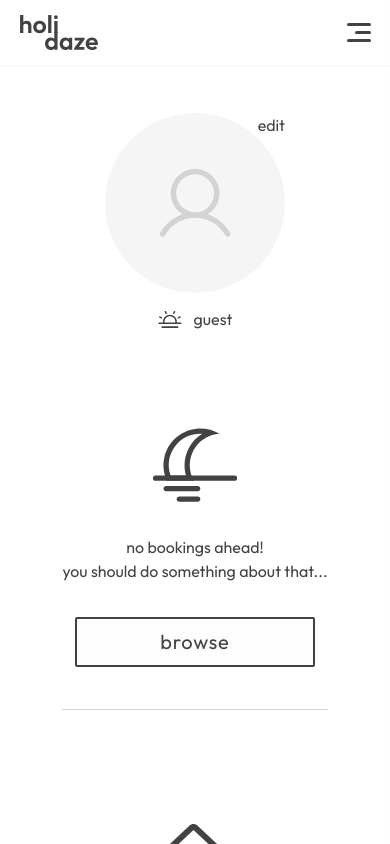
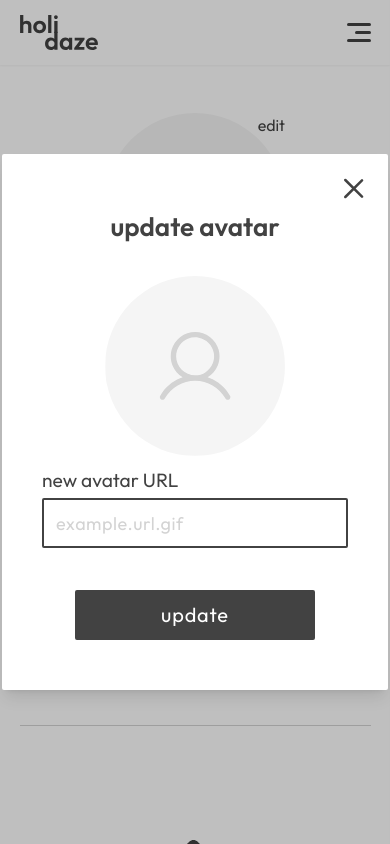
Before and after one commit to marthebull/exam-2, a React (Create React App) app: page /dashboard/1 in a window 390 px wide. Both pictures are taken after a click on the element "edit". Shown: the top 844 px of the page. Built offline with nearby package versions, Linux system fonts and the light colour scheme; no server answers.

Commit message:
making update avatar modal

```diff
--- a/src/components/dashboard/UserInfo.js
+++ b/src/components/dashboard/UserInfo.js
@@ -1,4 +1,4 @@
-import React from "react";
+import React, { useState } from "react";
 import { useGetProfileByNameQuery } from "../../state/api/api";
 import {
   ButtonOutlineDark,
@@ -7,6 +7,8 @@ import {
 } from "../../styles/GlobalStyles";
 import { Edit } from "./styles";
 import { Link } from "react-router-dom";
+import Modal from "../modal/Modal";
+import UpdateAvatar from "../forms/UpdateAvatar";
 
 const UserInfo = ({ username }) => {
   const {
@@ -15,11 +17,15 @@ const UserInfo = ({ username }) => {
     isError: isUserError,
   } = useGetProfileByNameQuery(username);
 
+  const [showModal, setShowModal] = useState(false);
+
   return (
     <>
       <CenterContainer className="pt-12">
         <div className="relative">
-          <Edit>edit</Edit>
+          <Edit showModal={showModal} onClick={() => setShowModal(!showModal)}>
+            edit
+          </Edit>
           <DashAvatar
             src={user?.avatar ? user.avatar : "/images/placeholder-avatar.svg"}
           ></DashAvatar>
@@ -39,6 +45,10 @@ const UserInfo = ({ username }) => {
           </Link>
         )}
       </CenterContainer>
+      <Modal user={user} showModal={showModal} setShowModal={setShowModal}>
+        <h1 className="h2 pt-4 pb-8 text-center">update avatar</h1>
+        <UpdateAvatar />
+      </Modal>
     </>
   );
 };
--- a/src/components/dashboard/UserOverview.js
+++ b/src/components/dashboard/UserOverview.js
@@ -4,6 +4,7 @@ import NoBookingsYet from "./NoBookingsYet";
 import NoVenuesYet from "./NoVenuesYet";
 import { useGetProfileByNameQuery } from "../../state/api/api";
 import VenueCards from "../cards/dashboard/VenueCard";
+import Modal from "../modal/Modal";
 
 const UserOverview = ({ username }) => {
   const {
@@ -15,10 +16,11 @@ const UserOverview = ({ username }) => {
 
   return (
     <Container className="flex flex-col justify-center md:py-12 md:flex-row">
-      <InfoContainer className=" pb-8 my-10 mx-auto w-100 max-w-xlg md:mx-0 md:px-8 md:pb-0 lg:pe-14 md:w-1/2">
+      <InfoContainer className=" pb-12 my-10  w-100 max-w-xlg md:mx-0 md:px-8 md:pb-0 lg:pe-14 md:w-1/2">
         <NoBookingsYet />
+        <Modal />
       </InfoContainer>
-      <div className="flex flex-col gap-8 pb-8 my-10 mx-auto w-100 max-w-xlg md:mx-0 md:px-8 md:pb-0 lg:ps-14 md:w-1/2">
+      <div className="flex flex-col gap-8 pb-8 my-10 w-100 max-w-xlg md:mx-0 md:px-8 md:pb-0 lg:ps-14 md:w-1/2">
         {user?.venues.length > 0 ? (
           <h2 className="h2">Your venues ({user?.venues.length})</h2>
         ) : (
--- /dev/null
+++ b/src/components/forms/UpdateAvatar.js
@@ -0,0 +1,90 @@
+import React, { useState } from "react";
+import * as Yup from "yup";
+import {
+  useRegisterMutation,
+  useUpdateAvatarMutation,
+} from "../../state/api/api";
+import { ButtonSolidDark, DashAvatar } from "../../styles/GlobalStyles";
+
+const UpdateAvatarSchema = Yup.object().shape({
+  avatar: Yup.string()
+    .url("Invalid URL")
+    .test("is-image-url", "Avatar must be a valid image URL", (value) => {
+      if (!value) {
+        return true; // allowing empty value
+      }
+      return /\.(gif|jpe?g|tiff?|png|webp|bmp)$/i.test(value);
+    }),
+});
+
+const UpdateAvatar = ({ user }) => {
+  const [avatarUrl, setAvatarUrl] = useState({
+    avatar: "",
+  });
+
+  const [errors, setErrors] = useState({});
+  const [isLoading, setIsLoading] = useState(false);
+  const [updateAvatar] = useUpdateAvatarMutation();
+
+  const handleChange = (event) => {
+    const { name, value } = event.target;
+    setAvatarUrl((prevState) => ({
+      ...prevState,
+      [name]: value,
+    }));
+  };
+
+  const handleSubmit = async (event) => {
+    event.preventDefault();
+    setIsLoading(true);
+    try {
+      // handle success
+      await UpdateAvatarSchema.validate(avatarUrl, { abortEarly: false });
+      const response = await updateAvatar(avatarUrl);
+      console.log(response);
+    } catch (error) {
+      console.error(error);
+      if (error.inner) {
+        const formErrors = error.inner.reduce((acc, err) => {
+          acc[err.path] = err.message;
+          return acc;
+        }, {});
+        setErrors(formErrors);
+      }
+      // handle error
+    } finally {
+      setIsLoading(false);
+    }
+  };
+
+  return (
+    <form onSubmit={handleSubmit} className="flex flex-col ">
+      <div className="gap-2 mb-6 items-start">
+        <DashAvatar
+          user={user}
+          src={user?.avatar ? user.avatar : "/images/placeholder-avatar.svg"}
+          className="mx-auto"
+        ></DashAvatar>
+        <label htmlFor="avatar" className="mb-1">
+          new avatar URL
+        </label>
+        <input
+          id="avatar"
+          name="avatar"
+          type="text"
+          onChange={handleChange}
+          value={avatarUrl.avatar}
+          placeholder="example.url.gif"
+          className="mb-2"
+        />
+        {errors.avatar && <div>{errors.avatar}</div>}
+      </div>
+
+      <ButtonSolidDark type="submit" disabled={isLoading}>
+        {isLoading ? "Loading..." : "update"}
+      </ButtonSolidDark>
+    </form>
+  );
+};
+
+export default UpdateAvatar;
--- a/src/components/layout/navbar/burger/index.js
+++ b/src/components/layout/navbar/burger/index.js
@@ -11,7 +11,7 @@ const Burger = () => {
         <div />
         <div />
       </BurgerMenu>
-      <RightMenu open={open} />
+      <RightMenu open={open} setOpen={setOpen} />
       <MenuOverlay open={open} onClick={() => setOpen(!open)} />
     </>
   );
--- a/src/components/layout/navbar/right-menu/index.js
+++ b/src/components/layout/navbar/right-menu/index.js
@@ -5,28 +5,37 @@ import { Link } from "react-router-dom";
 import { useDispatch, useSelector } from "react-redux";
 import { logout } from "../../../../state/features/authSlice";
 
-const RightMenu = ({ open }) => {
+const RightMenu = ({ open, setOpen }) => {
   const { accessToken, name, avatar } = useSelector(
     (state) => state.persisted.auth
   );
 
   const dispatch = useDispatch();
 
-  const handleLogout = () => {
+  const handleLogoutAndClose = () => {
     dispatch(logout());
+    setOpen(!open);
   };
   return (
     <>
       <RightNavMenu open={open}>
         <NavItem>
-          <Link to="/venues" className="link nav-link">
+          <Link
+            to="/venues"
+            className="link nav-link"
+            onClick={() => setOpen(!open)}
+          >
             venues
           </Link>
         </NavItem>
 
         {accessToken.length > 0 && (
           <NavItem>
-            <Link to={"/dashboard/" + name} className="link nav-link">
+            <Link
+              to={"/dashboard/" + name}
+              className="link nav-link"
+              onClick={() => setOpen(!open)}
+            >
               dashboard
             </Link>
           </NavItem>
@@ -34,20 +43,32 @@ const RightMenu = ({ open }) => {
 
         {accessToken.length > 0 ? (
           <NavItem>
-            <Link to="/" className="link nav-link" onClick={handleLogout}>
+            <Link
+              to="/"
+              className="link nav-link"
+              onClick={handleLogoutAndClose}
+            >
               log out
             </Link>
           </NavItem>
         ) : (
           <NavItem>
-            <Link to="/sign-in" className="link nav-link">
+            <Link
+              to="/sign-in"
+              className="link nav-link"
+              onClick={() => setOpen(!open)}
+            >
               sign in
             </Link>
           </NavItem>
         )}
 
         {accessToken.length > 0 && (
-          <Link to={"/dashboard/" + name} className="flex justify-center">
+          <Link
+            to={"/dashboard/" + name}
+            className="flex justify-center"
+            onClick={() => setOpen(!open)}
+          >
             <NavAvatar src={avatar}></NavAvatar>
           </Link>
         )}
--- /dev/null
+++ b/src/components/modal/EditAvatarModal.js
@@ -0,0 +1,14 @@
+import React from "react";
+import Modal from "./Modal";
+
+const EditAvatarModal = ({ showModal, setShowModal }) => {
+  return (
+    <>
+      <Modal showModal={showModal} setShowModal={setShowModal}>
+        <p>hello avatar </p>
+      </Modal>
+    </>
+  );
+};
+
+export default EditAvatarModal;
--- /dev/null
+++ b/src/components/modal/Modal.js
@@ -0,0 +1,31 @@
+import React, { useState } from "react";
+
+const Modal = ({ children, showModal, setShowModal }) => {
+  return (
+    <>
+      {showModal ? (
+        <>
+          <div className="justify-center items-center flex overflow-x-hidden overflow-y-auto fixed inset-0 modal outline-none focus:outline-none">
+            <div className="relative w-auto my-6 mx-auto max-w-2xl">
+              <div className="border-0 rounded-sm p-10 shadow-lg relative flex flex-col w-full bg-white outline-none focus:outline-none">
+                <img
+                  src="/images/close-icon.svg"
+                  alt="close"
+                  className="absolute top-6 right-6 text-black"
+                  onClick={() => setShowModal(!showModal)}
+                ></img>
+                <div>{children}</div>
+              </div>
+            </div>
+          </div>
+          <div
+            className="opacity-25 fixed inset-0 modal-bg bg-black"
+            onClick={() => setShowModal(!showModal)}
+          ></div>
+        </>
+      ) : null}
+    </>
+  );
+};
+
+export default Modal;
--- a/src/components/venueInfo/index.js
+++ b/src/components/venueInfo/index.js
@@ -17,7 +17,7 @@ const VenueInfo = () => {
     return <div>Something wrong</div>;
   }
   return (
-    <InfoContainer className=" pb-8 my-10 mx-auto w-100 max-w-lg md:mx-0 md:px-8 md:pb-0 lg:pe-14 md:w-1/2">
+    <InfoContainer className=" pb-8 my-10 w-100 md:max-w-lg md:mx-0 md:px-8 md:pb-0 lg:pe-14 md:w-1/2">
       <h1 className="h1 mb-1">{data.name}</h1>
       <h2 className="h5 mb-8">
         {data.location.city}, {data.location.country}
--- a/src/state/api/api.js
+++ b/src/state/api/api.js
@@ -18,6 +18,14 @@ export const api = createApi({
 
     getProfileByName: build.query({
       query: (username) => `profiles/${username}?_bookings=true&_venues=true`,
+    }),
+
+    updateAvatar: build.mutation({
+      query: (credentials, username) => ({
+        url: `profiles/${username}/media`,
+        method: "PUT",
+        body: credentials,
+      }),
     }),
 
     getVenues: build.query({
@@ -60,6 +68,7 @@ export const api = createApi({
 export const {
   useGetProfilesQuery,
   useGetProfileByNameQuery,
+  useUpdateAvatarMutation,
   useGetVenuesQuery,
   useGetVenueByIdQuery,
   useRegisterMutation,
--- a/src/styles/GlobalStyles.js
+++ b/src/styles/GlobalStyles.js
@@ -212,6 +212,14 @@ height: 80px;
   flex-direction: column;
 }
 
+.modal {
+  z-index: 1200;
+}
+
+.modal-bg {
+  z-index: 1100;
+}
+
 @media screen and (max-width: 600px){
 
   .h1 {
```
Also changed, not shown: public/images/close-icon.svg (added).
